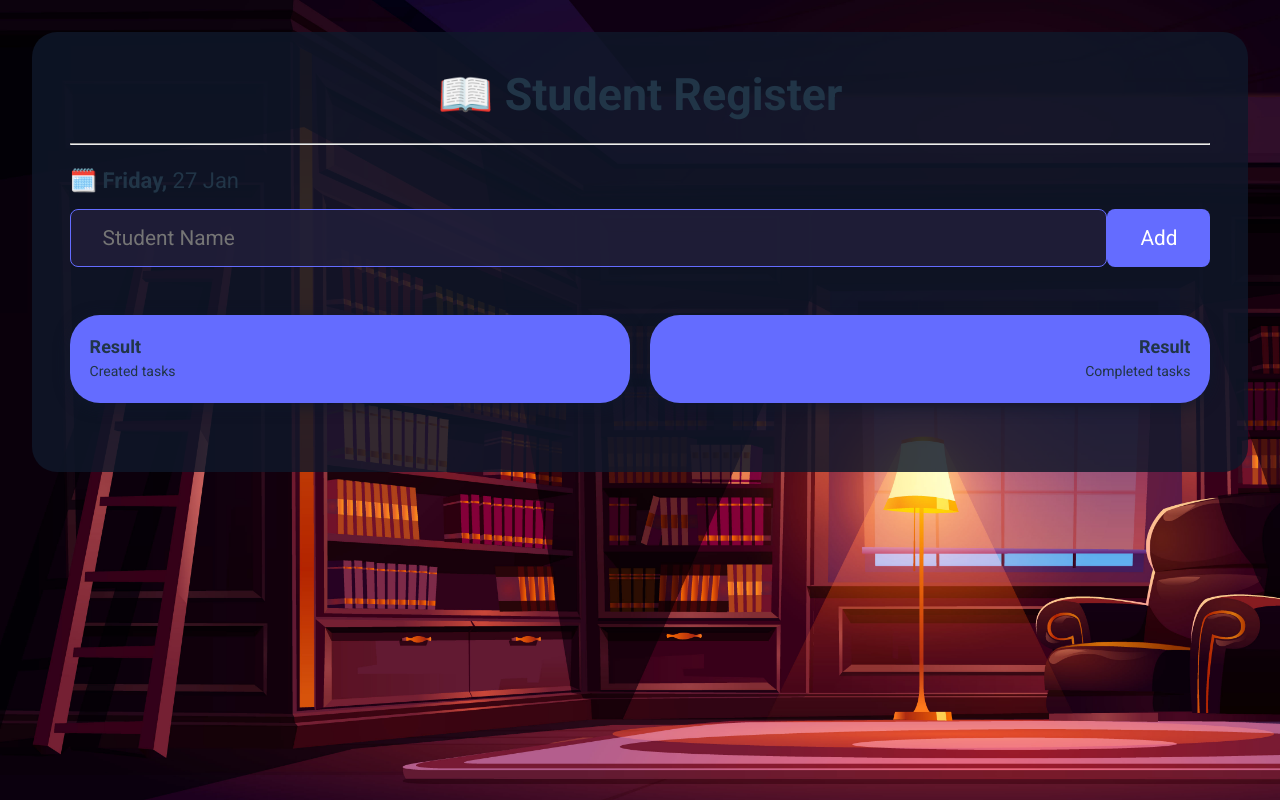
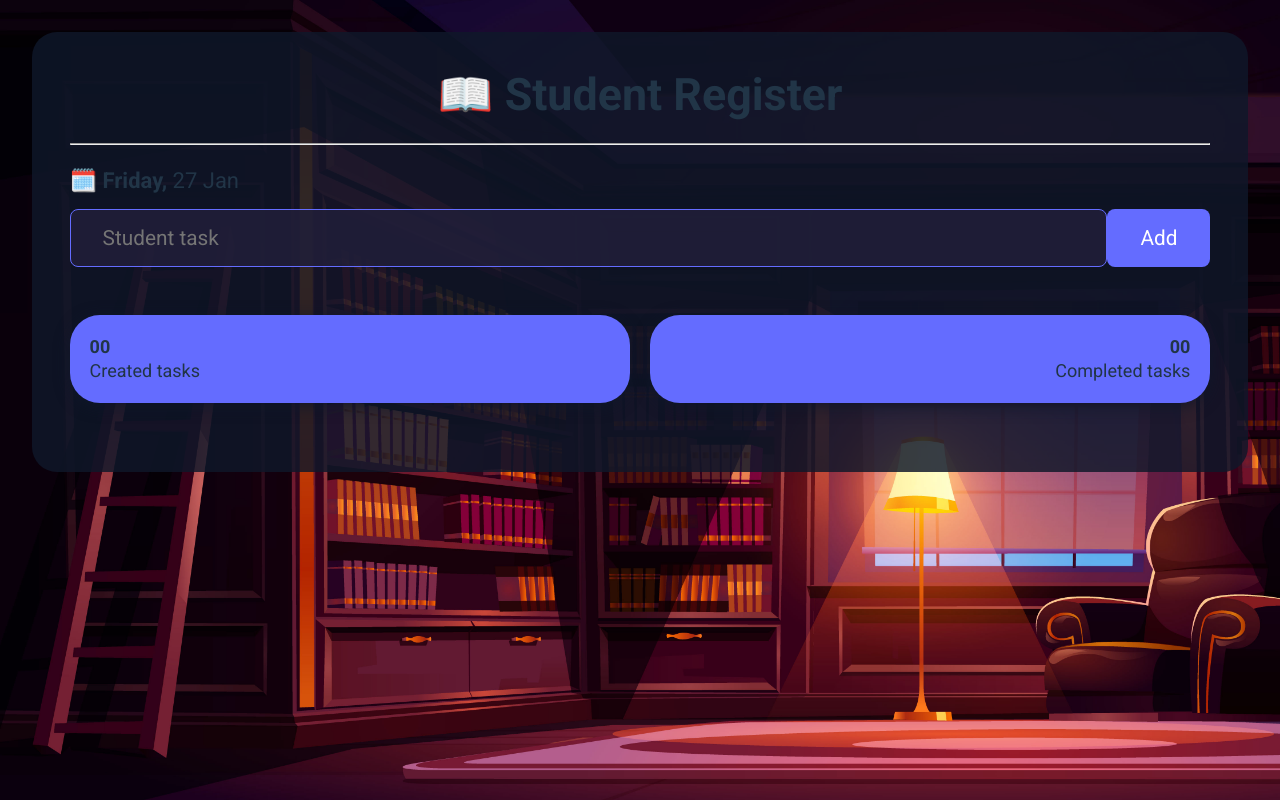
Before and after one commit to marioalvesx/StudentsReg, a React (Vite) app: page / in a window 1280 px wide. Built offline with nearby package versions, Linux system fonts and the light colour scheme.

Commit message:
Complete count of created and complete tasks

```diff
--- a/src/App.css
+++ b/src/App.css
@@ -47,6 +47,11 @@
   font-size: 1.3rem;
 }
 
+.error{
+  border: 2px solid red;
+  transform: scale(.9);
+}
+
 .data-card-container {
   display: flex;
   gap: 20px;
@@ -64,6 +69,10 @@
 }
 
 .data-card h5 {
+  font-size: 18px;
+}
+
+.data-card p {
   font-size: 18px;
 }
 
--- a/src/App.tsx
+++ b/src/App.tsx
@@ -10,6 +10,7 @@ export type StudentTodo = {
 
 function App() {
   const [studentTodoInput, setTodoInput] = useState('');
+  const [completedTasks, setCompletedTasks] = useState('');
   const [studentsTodos, setStudentsTodos] = useState<StudentTodo[]>(() => {
     const storedTodos = localStorage.getItem('@studentList:studentsTodos');
 
@@ -23,6 +24,12 @@ function App() {
   useEffect(() => {
     localStorage.setItem('@studentList:studentsTodos', JSON.stringify(studentsTodos))
   }, [studentsTodos])
+
+  useEffect(() => {
+    let completeArray = [];
+    studentsTodos.filter((todo) => todo.completed === true && completeArray.push(todo));
+    setCompletedTasks(completeArray.length.toString());
+  }, [studentsTodos]);
 
   let Today = new Date().toLocaleDateString('en-us', { weekday: 'long' });
   let day = new Date().toLocaleDateString('en-us', { day: 'numeric' });
@@ -57,16 +64,20 @@ function App() {
         🗓️ {`${Today},`}  <span>{`${day} ${month}`}</span>
       </h4>
       <div className="add-student">
-        <input placeholder="Student Name" value={studentTodoInput} onChange={handleInputChange}/>
+        <input placeholder="Student task" value={studentTodoInput} onChange={handleInputChange}/>
         <button className="add-button" onClick={addStudentTodo}>Add</button>
       </div>
       <div className="data-card-container">
         <div className="data-card">
-          <h5>Result</h5>
+          <h5>
+            { studentsTodos.length < 10 ? `0${studentsTodos.length}` : studentsTodos.length }
+          </h5>
           <p>Created tasks</p>
         </div>
         <div className="data-card">
-          <h5>Result</h5>
+          <h5>
+            {completedTasks.length < 10 ? `0${completedTasks}` : completedTasks}
+          </h5>
           <p>Completed tasks</p>
         </div>
       </div>
```
